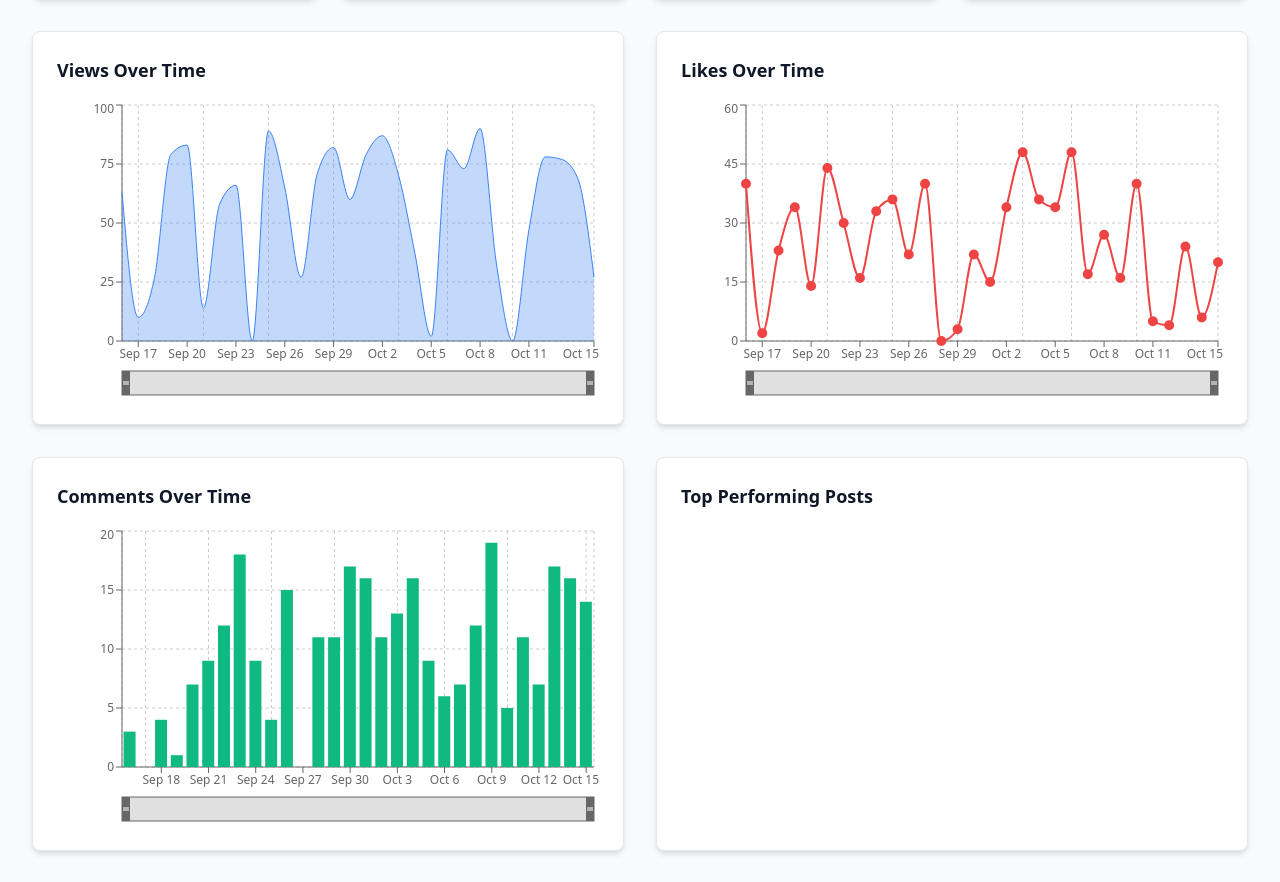
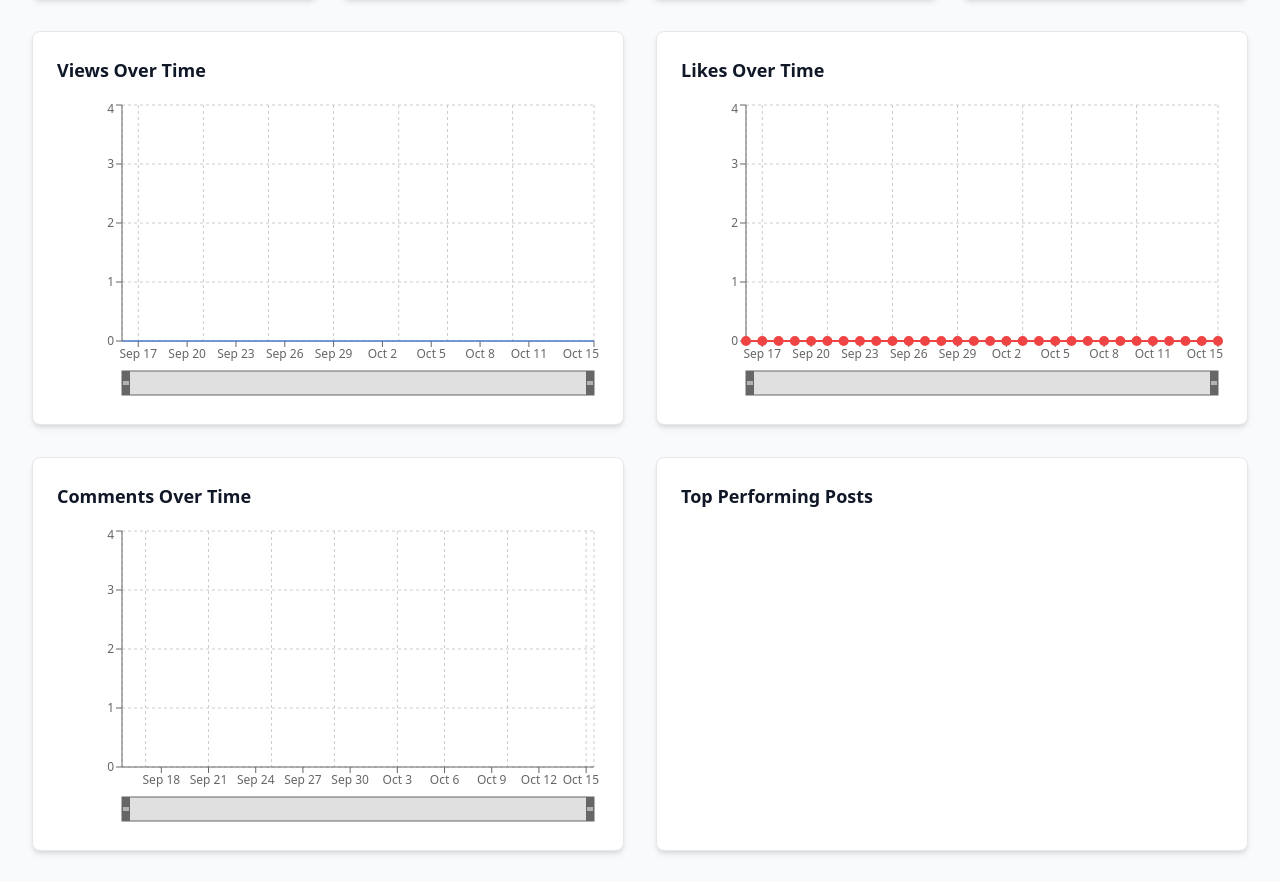
Before and after one commit to km1000101/the_Editors_hub, a React (Vite) app: page /analytics in a window 1280 px wide. Shown: the part 308-1190 px from the top of the page. Built offline with nearby package versions, Linux system fonts and the light colour scheme; sample sign-in values are in the browser's storage.

Commit message:
I have connected the analytics charts

```diff
--- a/src/components/AnalyticsDashboard.tsx
+++ b/src/components/AnalyticsDashboard.tsx
@@ -56,21 +56,52 @@ const AnalyticsDashboard: React.FC = () => {
       return date.toISOString().split('T')[0];
     });
 
-    // Generate mock analytics data based on blog posts
-    const postViews = last30Days.map(date => ({
-      date,
-      views: Math.floor(Math.random() * 100) + userPosts.length * 5
-    }));
+    // Build deterministic, user-specific time series from saved data
+    const viewsPerDay: Record<string, number> = Object.fromEntries(last30Days.map(d => [d, 0]));
+    const likesPerDay: Record<string, number> = Object.fromEntries(last30Days.map(d => [d, 0]));
+    const commentsPerDay: Record<string, number> = Object.fromEntries(last30Days.map(d => [d, 0]));
 
-    const postLikes = last30Days.map(date => ({
-      date,
-      likes: Math.floor(Math.random() * 50) + userPosts.length * 2
-    }));
+    userPosts.forEach(post => {
+      const created = new Date(post.createdAt);
+      // Only consider the last 30 days window
+      const start = new Date(now);
+      start.setDate(start.getDate() - 29);
 
-    const comments = last30Days.map(date => ({
-      date,
-      comments: Math.floor(Math.random() * 20) + userPosts.length
-    }));
+      const effectiveStart = created > start ? created : start;
+      const daysBetween = Math.max(1, Math.floor((now.getTime() - effectiveStart.getTime()) / (24 * 60 * 60 * 1000)) + 1);
+
+      // Evenly distribute views and likes across the period from effectiveStart to now
+      const baseViews = Math.floor(post.views / daysBetween);
+      const extraViews = post.views % daysBetween;
+      const baseLikes = Math.floor(post.likes / daysBetween);
+      const extraLikes = post.likes % daysBetween;
+
+      for (let i = 0; i < daysBetween; i++) {
+        const d = new Date(now);
+        d.setDate(d.getDate() - i);
+        if (d < effectiveStart) break;
+        const key = d.toISOString().split('T')[0];
+        if (viewsPerDay[key] !== undefined) {
+          viewsPerDay[key] += baseViews + (i < extraViews ? 1 : 0);
+        }
+        if (likesPerDay[key] !== undefined) {
+          likesPerDay[key] += baseLikes + (i < extraLikes ? 1 : 0);
+        }
+      }
+
+      // Aggregate actual comments by their timestamps
+      post.comments.forEach(c => {
+        const cDate = new Date(c.createdAt);
+        const key = cDate.toISOString().split('T')[0];
+        if (commentsPerDay[key] !== undefined) {
+          commentsPerDay[key] += 1;
+        }
+      });
+    });
+
+    const postViews = last30Days.map(date => ({ date, views: viewsPerDay[date] }));
+    const postLikes = last30Days.map(date => ({ date, likes: likesPerDay[date] }));
+    const comments = last30Days.map(date => ({ date, comments: commentsPerDay[date] }));
 
     const topPosts = userPosts
       .sort((a, b) => (b.views + b.likes) - (a.views + a.likes))
```
